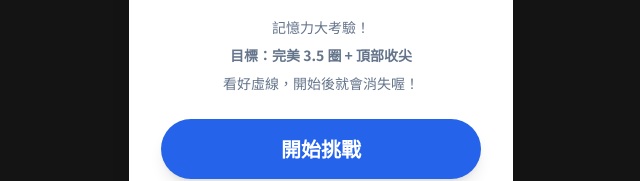
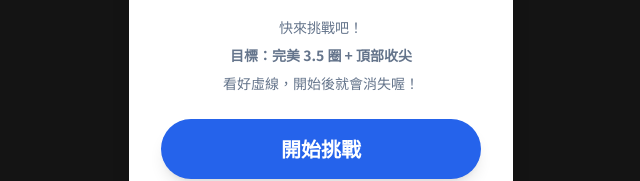
Before and after one commit to allen365apple/fami-icecream, a plain HTML site: page index.html in a window 1280 px wide. Shown: the part 377-558 px from the top of the page, 319-959 px from the left. Drawn offline with nearby package versions, Linux system fonts and the light colour scheme.

Commit message:
Update index.html

```diff
--- a/index.html
+++ b/index.html
@@ -50,7 +50,7 @@
             <div class="text-6xl mb-4">🍦</div>
             <h2 class="text-2xl font-black text-slate-800 mb-4 leading-tight">你能擠出漂亮的<br><span class="text-blue-600">全家霜淇淋</span>嗎？</h2>
             <p class="text-slate-600 mb-6 text-lg">
-                <span class="text-sm text-slate-500">記憶力大考驗！<br><b>目標：完美 3.5 圈 + 頂部收尖</b><br>看好虛線，開始後就會消失喔！</span>
+                <span class="text-sm text-slate-500">快來挑戰吧！<br><b>目標：完美 3.5 圈 + 頂部收尖</b><br>看好虛線，開始後就會消失喔！</span>
             </p>
             <button id="startBtn" class="bg-blue-600 hover:bg-blue-700 text-white text-xl font-bold py-4 px-10 rounded-full shadow-lg transform transition active:scale-95 w-full">
                 開始挑戰
```
